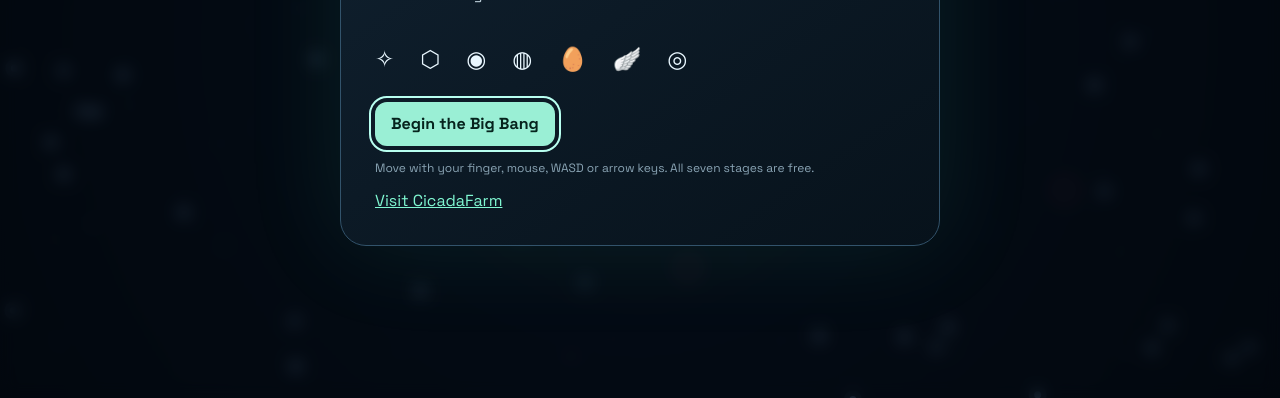
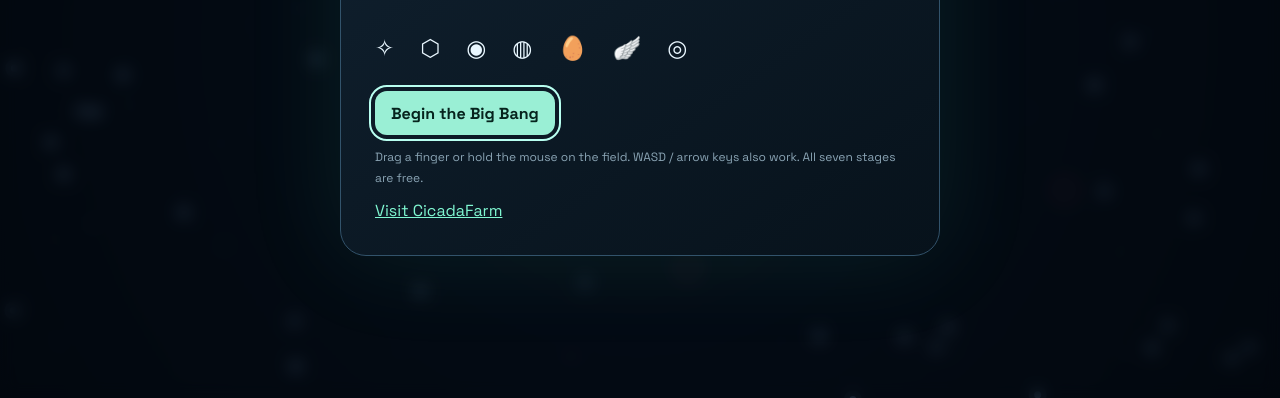
Before and after one commit to c1cad4/cicadafarm, a website with bundled scripts: page egolution/index.html in a window 1280 px wide. Shown: the part 402-800 px from the top of the page. Built offline with nearby package versions, Linux system fonts and the light colour scheme.

Commit message:
Update Egolution preview and movement instructions

```diff
--- a/egolution/game.mjs
+++ b/egolution/game.mjs
@@ -142,7 +142,10 @@ $("#language").onchange = (e) => {
 const shop = setupShop({
   toast,
   setShell: (v) => (shell = v),
-  setPreview: (v) => (preview = v),
+  setPreview: (v) => {
+    preview = v;
+    stop();
+  },
 });
 window.addEventListener("keydown", (e) => {
   if (document.querySelector("dialog[open]")) return;
@@ -231,7 +234,7 @@ function frame(now) {
     last = 0;
     return;
   }
-  const modal = !!document.querySelector("dialog[open]");
+  const modal = !!document.querySelector("dialog[open]") || !!preview;
   if (now - last < (modal || paused || !started ? 100 : 16)) return;
   const dt = last ? Math.min(0.05, (now - last) / 1000) : 0;
   last = now;
--- a/egolution/i18n.mjs
+++ b/egolution/i18n.mjs
@@ -6,7 +6,7 @@ const en = {
   begin: "Begin the Big Bang",
   resume: "Continue your journey",
   controls:
-    "Move with your finger, mouse, WASD or arrow keys. All seven stages are free.",
+    "Drag a finger or hold the mouse on the field. WASD / arrow keys also work. All seven stages are free.",
   farm: "Visit CicadaFarm",
   shells: "Shells",
   evolution: "EVOLUTION READY",
@@ -87,7 +87,7 @@ const ru = {
   begin: "Начать Большой взрыв",
   resume: "Продолжить путешествие",
   controls:
-    "Двигайся пальцем, мышью, WASD или стрелками. Все семь стадий бесплатны.",
+    "Веди пальцем или удерживай мышь на поле. Также работают WASD и стрелки. Все семь стадий бесплатны.",
   farm: "В CicadaFarm",
   shells: "Оболочки",
   evolution: "ПОРА ЭВОЛЮЦИОНИРОВАТЬ",
@@ -166,7 +166,8 @@ const zh = {
   intro: "从火花到生命意识。收集光，避开红色异常，选择你的进化方向。",
   begin: "开始大爆炸",
   resume: "继续旅程",
-  controls: "用手指、鼠标、WASD 或方向键移动。七个阶段全部免费。",
+  controls:
+    "用手指拖动或在场地上按住鼠标。也可使用 WASD 或方向键。七个阶段全部免费。",
   farm: "前往 CicadaFarm",
   shells: "外壳",
   evolution: "准备进化",
--- a/egolution/index.html
+++ b/egolution/index.html
@@ -62,8 +62,8 @@
         Begin the Big Bang
       </button>
       <p class="hint" data-i18n="controls">
-        Move with your finger, mouse, WASD or arrow keys. All seven stages are
-        free.
+        Drag a finger or hold the mouse on the field. WASD / arrow keys also
+        work. All seven stages are free.
       </p>
       <a href="https://cicadafarm.pages.dev/play/" data-i18n="farm"
         >Visit CicadaFarm</a
@@ -97,8 +97,8 @@
         stack. Reach ROBOTCYB, fill its core and start a new universe.
       </p>
       <p data-i18n="controls">
-        Move with your finger, mouse, WASD or arrow keys. All seven stages are
-        free.
+        Drag a finger or hold the mouse on the field. WASD / arrow keys also
+        work. All seven stages are free.
       </p>
       <p data-i18n="fiction">
         A playful cosmic story, not a scientific model of evolution. ROBOTCYB
--- a/egolution/shop.mjs
+++ b/egolution/shop.mjs
@@ -25,6 +25,7 @@ export function setupShop({ toast, setShell, setPreview }) {
   try {
     pending = JSON.parse(safeGet(localStorage, "egolution-pending"));
   } catch {}
+  let previewTimer;
   const status = (message) => ($("#shopStatus").textContent = message);
   async function api(path, body) {
     const r = await fetch(`${API}/${path}`, {
@@ -63,10 +64,11 @@ export function setupShop({ toast, setShell, setPreview }) {
       const preview = document.createElement("button");
       preview.textContent = t("preview");
       preview.onclick = () => {
+        clearTimeout(previewTimer);
         setPreview(id);
         $("#shop").close();
         toast(t(id));
-        setTimeout(() => setPreview(null), 4500);
+        previewTimer = setTimeout(() => setPreview(null), 4500);
       };
       const buy = document.createElement("button");
       buy.textContent = t(inventory.owned.includes(id) ? "equip" : "buy");
```
